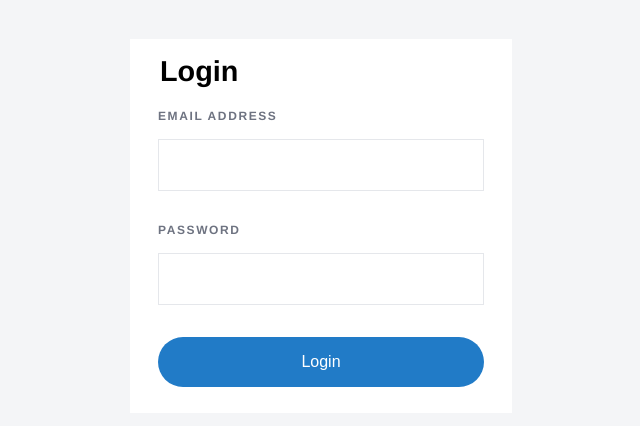
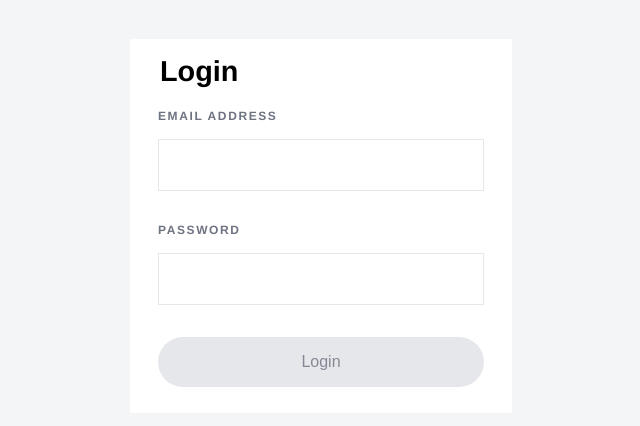
Before and after one commit to sejenc/vite-app, a Vue app: page / in a window 1280 px wide. Shown: the part 174-600 px from the top of the page, without its empty margins (319-959 px from the left). Built offline with nearby package versions, Linux system fonts and the light colour scheme.

Commit message:
added conditional rendering of disabled css class on submit btn

```diff
--- a/src/components/LoginForm.vue
+++ b/src/components/LoginForm.vue
@@ -24,6 +24,7 @@
         </div>
         <button
           type="submit"
+          :class="{disabled: !isEmailValid}"
           :disabled="!isEmailValid"
         >
           Login
@@ -102,4 +103,8 @@ button {
   border-radius: 26px;
   font-size: 1em;
 }
+button.disabled {
+  background-color: #e5e7eb;
+  color: rgba(39, 44, 63, 0.5);
+}
 </style>
```
